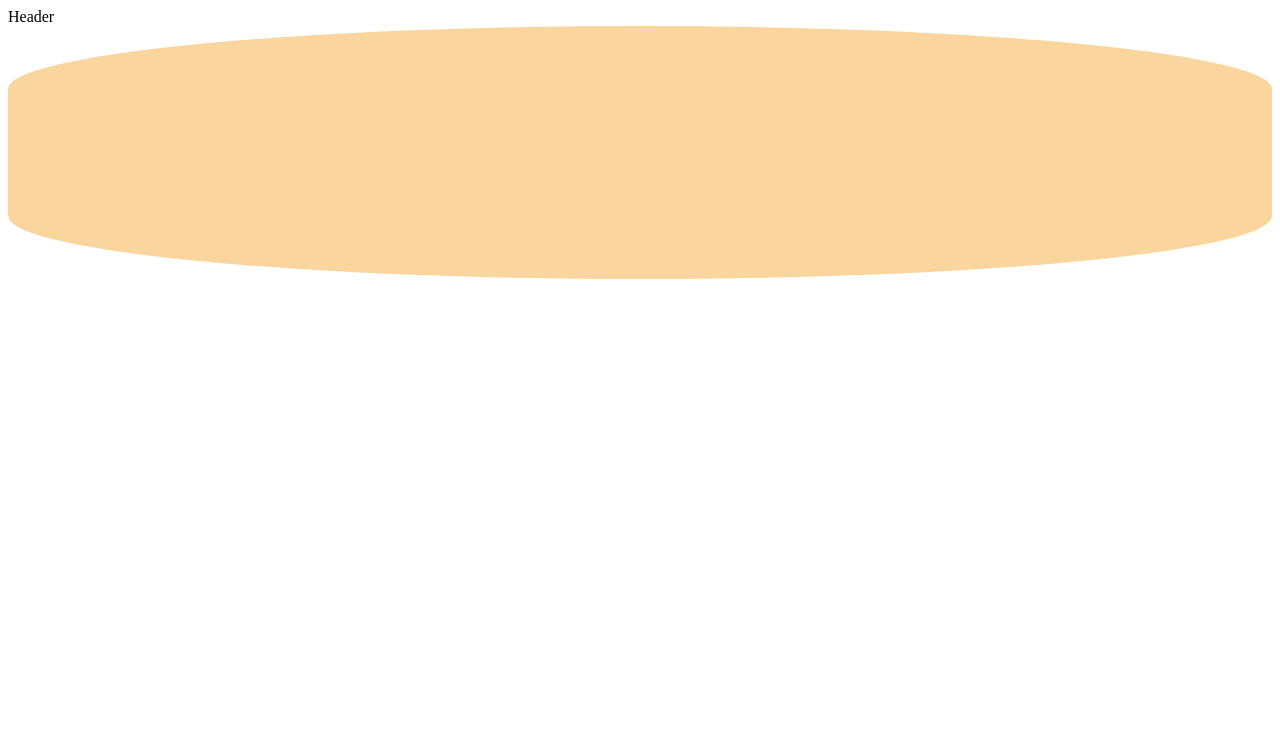
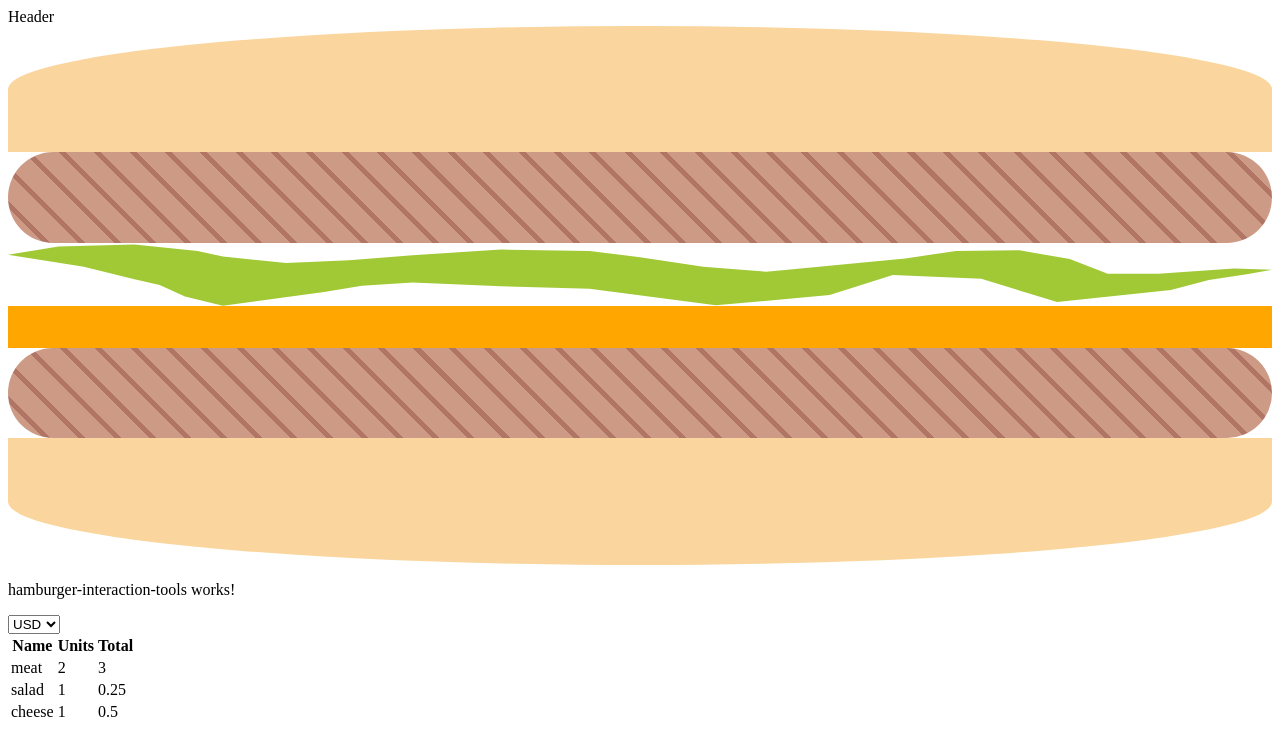
Before and after one commit to A-Cobra/angular, an Angular app: page / in a window 1280 px wide. Shown: the top 756 px of the page. Built offline with nearby package versions, Linux system fonts and the light colour scheme.

Commit message:
Successfully displays the units and total for each ingredient
What is missing is the currency conversion and the currency piping

```diff
--- a/src/app/app.module.ts
+++ b/src/app/app.module.ts
@@ -5,12 +5,14 @@ import { AppRoutingModule } from './app-routing.module';
 import { AppComponent } from './app.component';
 import { HamburgerComponent } from './hamburger/hamburger.component';
 import { HamburgerIngredientComponent } from './hamburger/hamburger-ingredient/hamburger-ingredient.component';
+import { HamburgerInteractionToolsComponent } from './hamburger/hamburger-interaction-tools/hamburger-interaction-tools.component';
 
 @NgModule({
   declarations: [
     AppComponent,
     HamburgerComponent,
     HamburgerIngredientComponent,
+    HamburgerInteractionToolsComponent,
   ],
   imports: [BrowserModule, AppRoutingModule],
   providers: [],
--- /dev/null
+++ b/src/app/hamburger/hamburger-interaction-tools/hamburger-interaction-tools.component.html
@@ -0,0 +1,18 @@
+<p>hamburger-interaction-tools works!</p>
+<select name="currency" id="currency">
+  <option value="">USD</option>
+  <option value="">AUD</option>
+  <option value="">MXN</option>
+</select>
+<table>
+  <tr>
+    <th>Name</th>
+    <th>Units</th>
+    <th>Total</th>
+  </tr>
+  <tr *ngFor="let ingredient of ingredientsController">
+    <td>{{ ingredient.type }}</td>
+    <td>{{ ingredient.units }}</td>
+    <td>{{ ingredientsPricing.get(ingredient.type) * ingredient.units }}</td>
+  </tr>
+</table>
--- /dev/null
+++ b/src/app/hamburger/hamburger-interaction-tools/hamburger-interaction-tools.component.ts
@@ -0,0 +1,63 @@
+import {
+  AfterViewInit,
+  Component,
+  Input,
+  OnChanges,
+  SimpleChanges,
+} from '@angular/core';
+import { HamburgerIngredient } from 'src/app/models/hamburger-ingredient.type';
+import { Hamburger } from 'src/app/models/hamburger.interface';
+import { IngredientController } from 'src/app/models/ingredient-controller.type';
+import { ingredientPrice } from 'src/app/models/ingredient-price.map';
+
+import { countElementsInList } from 'src/app/utils/count-elements-in-list.function';
+
+@Component({
+  selector: 'app-hamburger-interaction-tools',
+  templateUrl: './hamburger-interaction-tools.component.html',
+  styleUrls: ['./hamburger-interaction-tools.component.scss'],
+})
+export class HamburgerInteractionToolsComponent
+  implements AfterViewInit, OnChanges
+{
+  ingredientsPricing = ingredientPrice;
+  meatUnits!: number;
+  cheeseUnits!: number;
+  saladUnits!: number;
+  @Input()
+  ingredientsController!: Array<IngredientController>;
+  @Input()
+  currentBurger!: Hamburger;
+  basePrice = 1.0;
+  constructor() {}
+  ngAfterViewInit(): void {
+    console.log('this.currentBurger');
+    console.log(this.currentBurger);
+    console.log('this.ingredientsController');
+    console.log(this.ingredientsController);
+  }
+  ngOnChanges(changes: SimpleChanges): void {
+    this.meatUnits = countElementsInList(
+      this.currentBurger.ingredients,
+      'meat'
+    );
+    this.cheeseUnits = countElementsInList(
+      this.currentBurger.ingredients,
+      'cheese'
+    );
+    this.saladUnits = countElementsInList(
+      this.currentBurger.ingredients,
+      'salad'
+    );
+  }
+  getPrice(type: HamburgerIngredient, units: number) {
+    // return
+    // let price: number = 0;
+    // for (const ingredientPricePair of this.ingredientsPrice) {
+    //   if (type === ingredientPricePair.type) {
+    //     price = ingredientPricePair.price;
+    //   }
+    // }
+    // return price * units;
+  }
+}
--- a/src/app/hamburger/hamburger.component.html
+++ b/src/app/hamburger/hamburger.component.html
@@ -2,4 +2,9 @@
   <app-hamburger-ingredient
     *ngFor="let ingredient of currentBurger.ingredients"
     [type]="ingredient"></app-hamburger-ingredient>
+  <app-hamburger-interaction-tools
+    [currentBurger]="currentBurger"
+    [ingredientsController]="
+      ingredientsControl
+    "></app-hamburger-interaction-tools>
 </div>
--- a/src/app/hamburger/hamburger.component.ts
+++ b/src/app/hamburger/hamburger.component.ts
@@ -1,5 +1,7 @@
 import { Component, OnInit } from '@angular/core';
 import { Hamburger } from '../models/hamburger.interface';
+import { IngredientController } from '../models/ingredient-controller.type';
+import { countElementsInList } from '../utils/count-elements-in-list.function';
 import { generateId } from '../utils/generate-id.function';
 
 @Component({
@@ -8,6 +10,7 @@ import { generateId } from '../utils/generate-id.function';
   styleUrls: ['./hamburger.component.scss'],
 })
 export class HamburgerComponent {
+  ingredientsControl: Array<IngredientController>;
   hamburgerList: Array<Hamburger> = [
     {
       ingredients: ['top-bread', 'meat', 'salad', 'bottom-bread'],
@@ -27,9 +30,45 @@ export class HamburgerComponent {
   ];
   currentBurger!: Hamburger;
   constructor() {
+    this.ingredientsControl = [];
     this.currentBurger = {
-      ingredients: ['top-bread', 'bottom-bread'],
+      ingredients: [
+        // 'top-bread', 'bottom-bread'
+        'top-bread',
+        'meat',
+        'salad',
+        'cheese',
+        'meat',
+        'bottom-bread',
+      ],
       id: generateId(15),
     };
+    this.fillIngredientsControl();
+    console.log(this.ingredientsControl);
+  }
+  private fillIngredientsControl() {
+    for (const ingredient of this.currentBurger.ingredients.slice(
+      1,
+      this.currentBurger.ingredients.length - 1
+    )) {
+      let breakOuterLoop = false;
+      if (this.ingredientsControl.length > 1) {
+        for (const ingredientControl of this.ingredientsControl) {
+          if (ingredientControl.type === ingredient) {
+            breakOuterLoop = true;
+            continue;
+          }
+        }
+      }
+      if (!breakOuterLoop) {
+        this.ingredientsControl.push({
+          type: ingredient,
+          units: countElementsInList(
+            this.currentBurger.ingredients,
+            ingredient
+          ),
+        });
+      }
+    }
   }
 }
--- /dev/null
+++ b/src/app/models/ingredient-controller.type.ts
@@ -0,0 +1,6 @@
+import { HamburgerIngredient } from './hamburger-ingredient.type';
+
+export type IngredientController = {
+  type: HamburgerIngredient;
+  units: number;
+};
--- /dev/null
+++ b/src/app/models/ingredient-price.map.ts
@@ -0,0 +1,21 @@
+import { HamburgerIngredient } from './hamburger-ingredient.type';
+
+const pricesList: Array<{ type: HamburgerIngredient; price: number }> = [
+  {
+    type: 'meat',
+    price: 1.5,
+  },
+  {
+    type: 'cheese',
+    price: 0.5,
+  },
+  {
+    type: 'salad',
+    price: 0.25,
+  },
+];
+
+export const ingredientPrice = new Map();
+pricesList.forEach(element => {
+  ingredientPrice.set(element.type, element.price);
+});
--- /dev/null
+++ b/src/app/utils/count-elements-in-list.function.ts
@@ -0,0 +1,5 @@
+import { elementAt } from 'rxjs';
+
+export function countElementsInList(array: Array<string>, searched: string) {
+  return array.filter(element => element === searched).length;
+}
```
Also changed, not shown: capture1.png (added), src/app/hamburger/hamburger-interaction-tools/hamburger-interaction-tools.component.scss (added), 1 other file (tests, documents, lock files or other folders).
